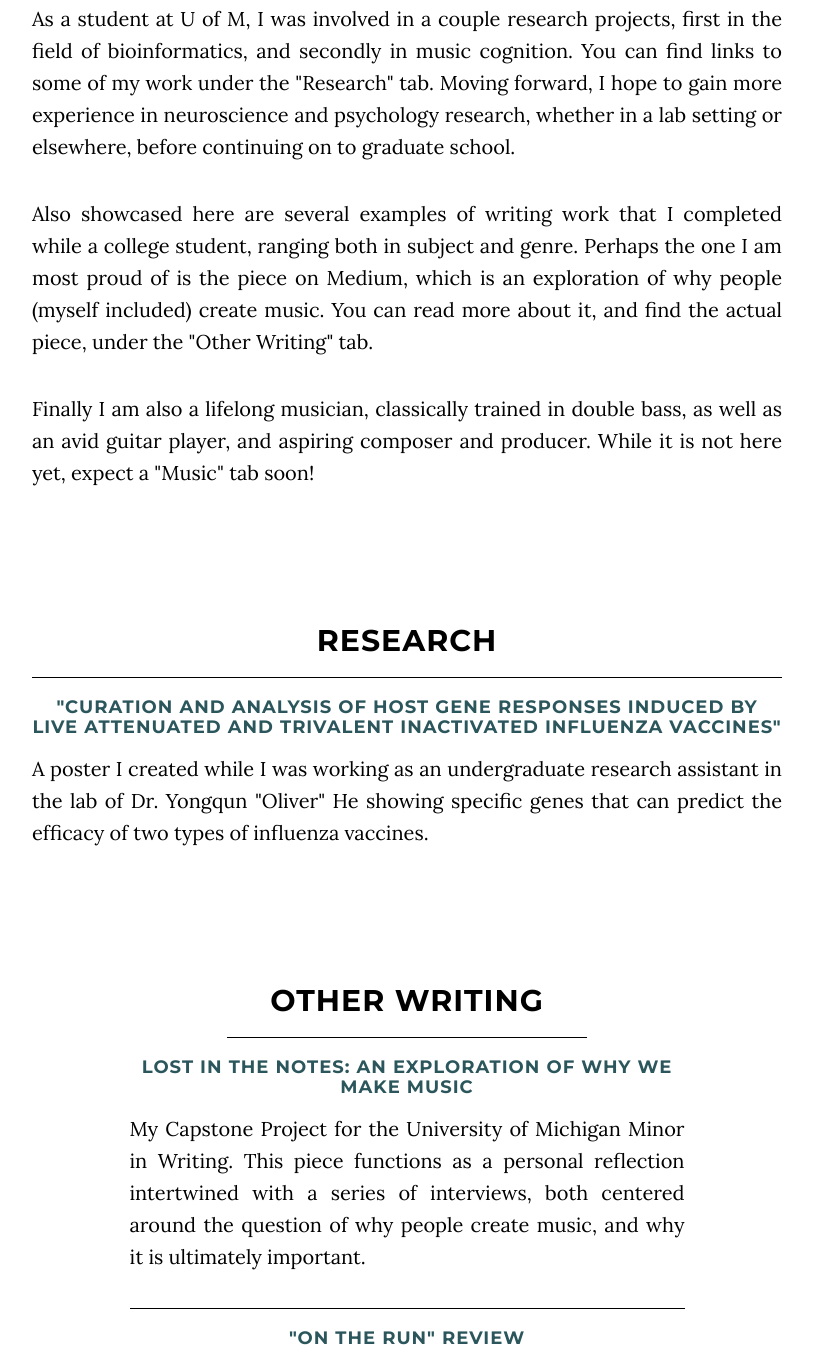
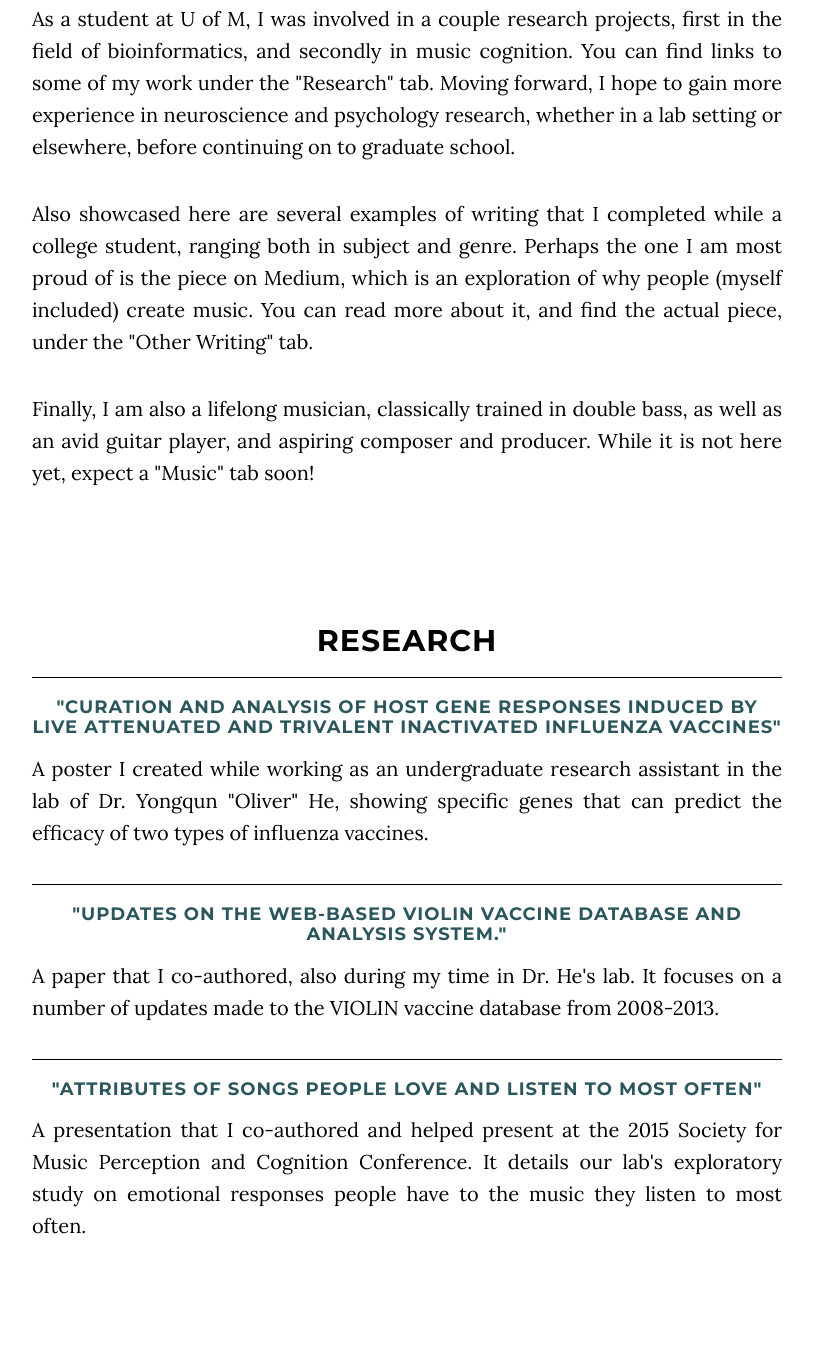
Before and after one commit to gilesvangruisen/JSTRO.github.io, a plain HTML site: page index.html in a window 1280 px wide. Shown: the part 895-2255 px from the top of the page, without its empty margins (233-1047 px from the left). Drawn offline with Linux system fonts and the light colour scheme.

Commit message:
updated research tab

```diff
--- a/index.html
+++ b/index.html
@@ -90,8 +90,8 @@
                 <hr>
                 <p> Welcome to my site! My name is Joe Ostrow, and I'm a recent graduate of the University of Michigan, where I earned a B.S. in Biopsychology, Cognition & Neuroscience (BCN), and minored in Writing and Spanish.</p>
                 <p>As a student at U of M, I was involved in a couple research projects, first in the field of bioinformatics, and secondly in music cognition. You can find links to some of my work under the "Research" tab. Moving forward, I hope to gain more experience in neuroscience and psychology research, whether in a lab setting or elsewhere, before continuing on to graduate school.</p>
-                <p>Also showcased here are several examples of writing work that I completed while a college student, ranging both in subject and genre. Perhaps the one I am most proud of is the piece on Medium, which is an exploration of why people (myself included) create music. You can read more about it, and find the actual piece, under the "Other Writing" tab.</p>
-                <p>Finally I am also a lifelong musician, classically trained in double bass, as well as an avid guitar player, and aspiring composer and producer. While it is not here yet, expect a "Music" tab soon!</p>
+                <p>Also showcased here are several examples of writing that I completed while a college student, ranging both in subject and genre. Perhaps the one I am most proud of is the piece on Medium, which is an exploration of why people (myself included) create music. You can read more about it, and find the actual piece, under the "Other Writing" tab.</p>
+                <p>Finally, I am also a lifelong musician, classically trained in double bass, as well as an avid guitar player, and aspiring composer and producer. While it is not here yet, expect a "Music" tab soon!</p>
             </div>
         </div>
     </section>
@@ -102,8 +102,15 @@
             <div class="col-lg-8 col-lg-offset-2">
                 <h2>Research</h2>
                 <hr>
-                    <h4><a href="workFiles/MyEvolutionasaWriterDraft3Bibliography.pdf" target="_blank">"Curation and Analysis of Host Gene Responses induced by Live Attenuated and Trivalent Inactivated Influenza Vaccines"</a></h4>
-                     <p>A poster I created while I was working as an undergraduate research assistant in the lab of Dr. Yongqun "Oliver" He showing specific genes that can predict the efficacy of two types of influenza vaccines.</p>
+                    <h4><a href="workFiles/Poster_UROP_Final(2).pdf" target="_blank">"Curation and Analysis of Host Gene Responses induced by Live Attenuated and Trivalent Inactivated Influenza Vaccines"</a></h4>
+                     <p>A poster I created while working as an undergraduate research assistant in the lab of Dr. Yongqun "Oliver" He, showing specific genes that can predict the efficacy of two types of influenza vaccines.</p>
+                        <hr>
+                    <h4><a href="http://www.ncbi.nlm.nih.gov/pubmed/24259431" target="_blank">"Updates on the web-based VIOLIN vaccine database and analysis system."</a></h4>
+                     <p>A paper that I co-authored, also during my time in Dr. He's lab. It focuses on a number of updates made to the VIOLIN vaccine database from 2008-2013.</p>
+                        <hr>
+                    <h4><a href="workFiles/SMPC2015ConradCorey.pdf" target="_blank">"Attributes of Songs People Love and Listen to Most Often"</a></h4>
+                     <p>A presentation that I co-authored and helped present at the 2015 Society for Music Perception and Cognition Conference. It details our lab's exploratory study on emotional responses people have to the music they listen to most often.</p>
+
             </div>
         </div>
     </section>
@@ -119,7 +126,7 @@
             <hr>
           </div>
           <div class="col-md-6 col-md-offset-3">
-          <h4><a href="workFiles/MyEvolutionasaWriterDraft3Bibliography.pdf" target="_blank">Lost in the Notes: An Exploration of Why We Make Music</a></h4>
+          <h4><a href="https://medium.com/capstone-project" target="_blank">Lost in the Notes: An Exploration of Why We Make Music</a></h4>
           <p>My Capstone Project for the University of Michigan Minor in Writing. This piece functions as a personal reflection intertwined with a series of interviews, both centered around the question of why people create music, and why it is ultimately important.</p>
           <hr>
           <h4><a href="workFiles/OnTheRunReview.pdf" target="_blank">"On The Run" Review</a></h4>
```
Also changed, not shown: 2 other files.
